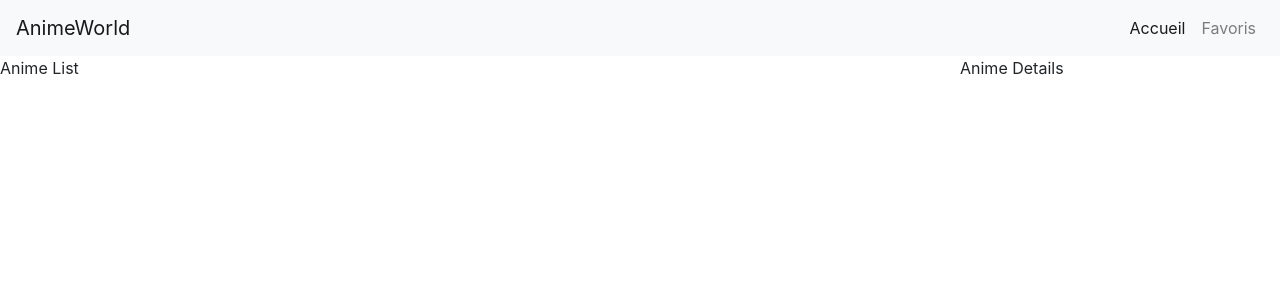
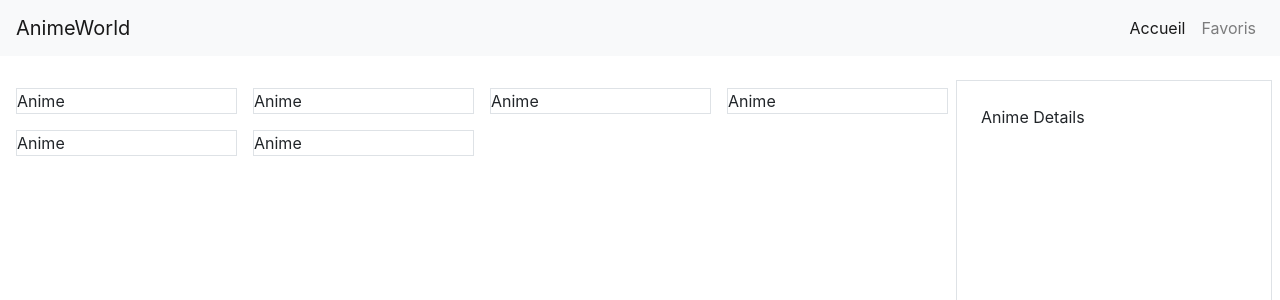
Before and after one commit to soulei-dev/anime-world, a React (Create React App) app: page / in a window 1280 px wide. Shown: the top 300 px of the page. Built offline with nearby package versions, Linux system fonts and the light colour scheme.

Commit message:
setting up list and animes details

```diff
--- a/src/App.js
+++ b/src/App.js
@@ -5,9 +5,9 @@
 class App extends Component {
   render() {
     return (
-      <div className='App'>
+      <div className='App d-flex flex-column'>
         <Header />
-        <div className="d-flex flex-row">
+        <div className="d-flex flex-row flex-fill pt-4 p-2">
           <AnimeList />
           <AnimeDetails />
         </div>
--- a/src/components/anime-details/AnimeDetails.js
+++ b/src/components/anime-details/AnimeDetails.js
@@ -3,6 +3,6 @@
 export default class AnimeDetails extends Component {
 
     render() {
-        return <div className='w-25'>Anime Details</div>
+        return <div className='w-25 border p-4'>Anime Details</div>
     }
 }
--- a/src/components/anime-list/AnimeList.js
+++ b/src/components/anime-list/AnimeList.js
@@ -3,6 +3,28 @@
 export default class AnimeList extends Component {
 
     render() {
-        return <div className='w-75'>Anime List</div>
+        return (
+            <div className='w-75 d-flex flex-row flex-wrap align-content-start'>
+                <div className='w-25 p-2'>
+                    <div className='border'>Anime</div>
+                </div>
+                <div className='w-25 p-2'>
+                    <div className='border'>Anime</div>
+                </div>
+                <div className='w-25 p-2'>
+                    <div className='border'>Anime</div>
+                </div>
+                <div className='w-25 p-2'>
+                    <div className='border'>Anime</div>
+                </div>
+                <div className='w-25 p-2'>
+                    <div className='border'>Anime</div>
+                </div>
+                <div className='w-25 p-2'>
+                    <div className='border'>Anime</div>
+                </div>
+            </div>
+
+        );
     }
 }
--- a/src/index.css
+++ b/src/index.css
@@ -11,3 +11,7 @@
   font-family: source-code-pro, Menlo, Monaco, Consolas, 'Courier New',
     monospace;
 }
+
+.App {
+  min-height: 100vh;
+}
```
Also changed, not shown: public/logo192.png (deleted), public/logo512.png (deleted), public/robots.txt (deleted).
